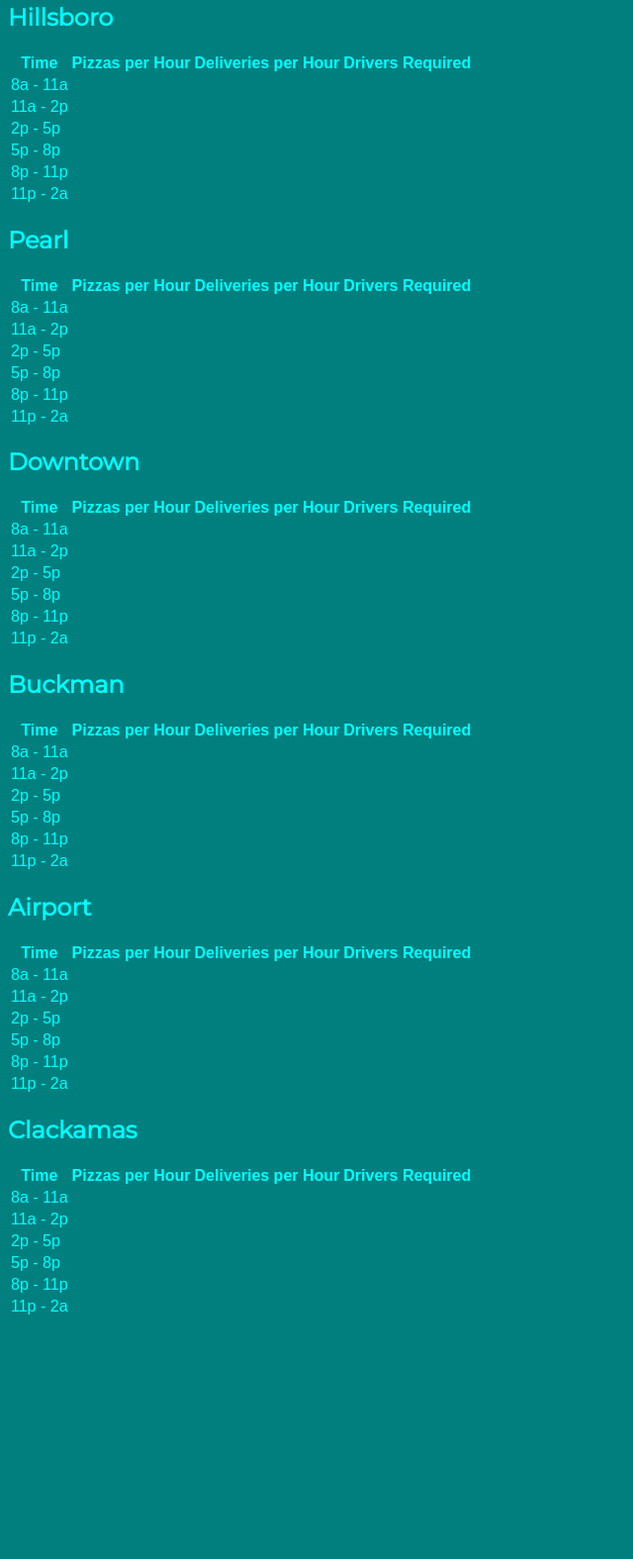
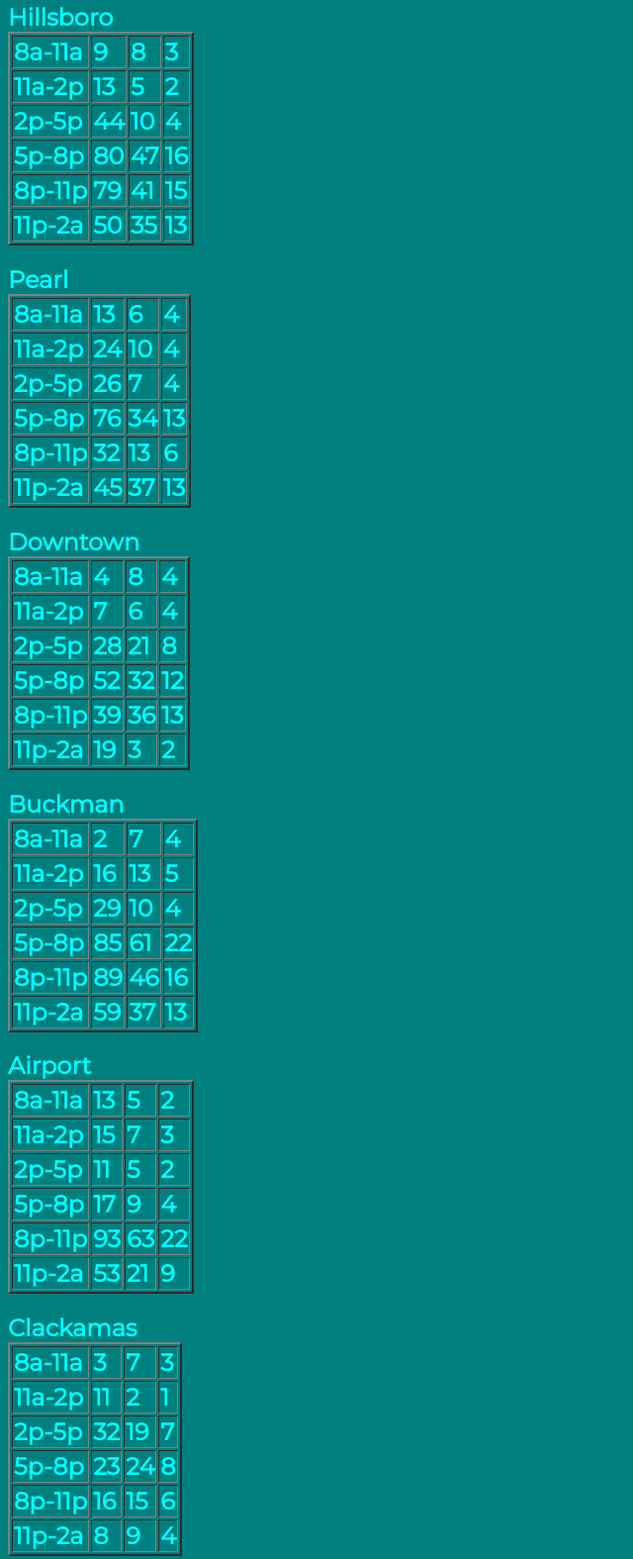
Before and after one commit to CharlesEmrich/Code-201, a plain HTML site: page Week2/Pizza/sales-data.html in a window 1280 px wide. Shown: the part 122-1697 px from the top of the page at 99% size, without its empty margins (0-640 px from the left). Before the commit the page ends 1462 px from the top, so only its background shows below. Drawn offline with nearby package versions, Linux system fonts and the light colour scheme.

Commit message:
everything works except tables render twice each. looking into that

```diff
--- /dev/null
+++ b/Week2/Pizza/ablegen.js
@@ -0,0 +1,6 @@
+Hillsboro.generateTable();
+Pearl.generateTable();
+Downtown.generateTable();
+Buckman.generateTable();
+Airport.generateTable();
+Clackamas.generateTable();
--- a/Week2/Pizza/data-model.js
+++ b/Week2/Pizza/data-model.js
@@ -107,7 +107,7 @@ function Store (loc,pizzasByShift,deliveriesByShift) {
   //Make a table out of by-Shift data
   this.generateTable = function () {
     //Reference for the body section
-    var body = document.getElementById('tablezone');
+    var tblParent = document.getElementById('salesTable'+loc);
     // create a table element and a tbody element
     var tbl = document.createElement('table');
     var tblBody = document.createElement('tbody');
@@ -142,7 +142,7 @@ function Store (loc,pizzasByShift,deliveriesByShift) {
   // put the <tbody> in the <table>
     tbl.appendChild(tblBody);
   // appends <table> into <body>
-    body.appendChild(tbl);
+    tblParent.appendChild(tbl);
   // sets the border attribute of tbl to 2;
     tbl.setAttribute('border', '2');
   };
@@ -154,48 +154,31 @@ var Hillsboro = new Store(
   [[0,4],[0,7],[2,15],[15,35],[12,31],[5,20]],
   [[0,4],[0,4],[1,4],[3,8],[5,12],[5,11]]
 );
-Hillsboro.generateTable();
-// var Pearl = new Store(
-//   'Pearl',
-//   [[1,7],[5,9],[2,13],[18,32],[5,12],[8,20]],
-//   [[1,3],[2,8],[1,6],[3,9],[1,3],[6,16]]
-// );
-// Pearl.generateTable();
-// var Downtown = new Store(
-//   'Downtown',
-//   [[0,4],[0,7],[2,15],[10,26],[8,22],[0,8]],
-//   [[0,4],[0,4],[1,4],[4,6],[7,15],[0,2]]
-// );
-// Downtown.generateTable();
-// var Buckman = new Store(
-//   'Buckman',
-//   [[0,4],[0,7],[5,15],[25,39],[22,36],[16,31]],
-//   [[0,4],[0,4],[0,4],[13,18],[5,22],[5,21]]
-// );
-// Buckman.generateTable();
-// var Airport = new Store(
-//   'Airport',
-//   [[2,7],[3,9],[1,5],[5,13],[22,42],[15,21]],
-//   [[0,0],[0,0],[0,0],[0,0],[0,0],[0,0]]
-//   );
-// Airport.generateTable();
-// var Clackamas = new Store(
-//   'Clackamas',
-//   [[0,4],[0,7],[2,15],[6,19],[4,8],[2,5]],
-//   [[0,4],[0,4],[1,4],[5,9],[2,5],[2,4]]
-// );
-// Clackamas.generateTable();
-
-// Calculate Odysseys
-
-// var Odysseys = 7 * (sumPizzas(Hillsboro.pizzas) +
-// sumPizzas(Pearl.pizzas) +
-// sumPizzas(Downtown.pizzas) +
-// sumPizzas(Buckman.pizzas) +
-// sumPizzas(Airport.pizzas) +
-// sumPizzas(Clackamas.pizzas));
-//
-// document.getElementById('Odysseys').textContent = Odysseys;
+var Pearl = new Store(
+  'Pearl',
+  [[1,7],[5,9],[2,13],[18,32],[5,12],[8,20]],
+  [[1,3],[2,8],[1,6],[3,9],[1,3],[6,16]]
+);
+var Downtown = new Store(
+  'Downtown',
+  [[0,4],[0,7],[2,15],[10,26],[8,22],[0,8]],
+  [[0,4],[0,4],[1,4],[4,6],[7,15],[0,2]]
+);
+var Buckman = new Store(
+  'Buckman',
+  [[0,4],[0,7],[5,15],[25,39],[22,36],[16,31]],
+  [[0,4],[0,4],[0,4],[13,18],[5,22],[5,21]]
+);
+var Airport = new Store(
+  'Airport',
+  [[2,7],[3,9],[1,5],[5,13],[22,42],[15,21]],
+  [[0,0],[0,0],[0,0],[0,0],[0,0],[0,0]]
+  );
+var Clackamas = new Store(
+  'Clackamas',
+  [[0,4],[0,7],[2,15],[6,19],[4,8],[2,5]],
+  [[0,4],[0,4],[1,4],[5,9],[2,5],[2,4]]
+);
 
 //Location object literal examples
 
--- a/Week2/Pizza/sales-data.html
+++ b/Week2/Pizza/sales-data.html
@@ -9,285 +9,19 @@
     <h1>Pizza 3001</h1>
     <h3>Sales Data</h3>
 
-    <h2>Hillsboro</h2>
-    <table id='salesTableHillsboro'>
-      <tr>
-        <th scope='col'>Time</th>
-        <th scope='col'>Pizzas per Hour</th>
-        <th scope='col'>Deliveries per Hour</th>
-        <th scope='col'>Drivers Required</th>
-      </tr>
-      <tr>
-        <td> 8a - 11a</td>
-        <td></td>
-        <td></td>
-        <td></td>
-      </tr>
-      <tr>
-        <td> 11a - 2p</td>
-        <td></td>
-        <td></td>
-        <td></td>
-      </tr>
-      <tr>
-        <td> 2p - 5p</td>
-        <td></td>
-        <td></td>
-        <td></td>
-      </tr>
-      <tr>
-        <td> 5p - 8p</td>
-        <td></td>
-        <td></td>
-        <td></td>
-      </tr>
-      <tr>
-        <td> 8p - 11p</td>
-        <td></td>
-        <td></td>
-        <td></td>
-      </tr>
-      <tr>
-        <td> 11p - 2a</td>
-        <td></td>
-        <td></td>
-        <td></td>
-      </tr>
-    </table>
+    <h2 id='salesTableHillsboro'>Hillsboro</h2>
 
-    <h2>Pearl</h2>
-    <table id='salesTablePearl'>
-      <tr>
-        <th scope='col'>Time</th>
-        <th scope='col'>Pizzas per Hour</th>
-        <th scope='col'>Deliveries per Hour</th>
-        <th scope='col'>Drivers Required</th>
-      </tr>
-      <tr>
-        <td> 8a - 11a</td>
-        <td></td>
-        <td></td>
-        <td></td>
-      </tr>
-      <tr>
-        <td> 11a - 2p</td>
-        <td></td>
-        <td></td>
-        <td></td>
-      </tr>
-      <tr>
-        <td> 2p - 5p</td>
-        <td></td>
-        <td></td>
-        <td></td>
-      </tr>
-      <tr>
-        <td> 5p - 8p</td>
-        <td></td>
-        <td></td>
-        <td></td>
-      </tr>
-      <tr>
-        <td> 8p - 11p</td>
-        <td></td>
-        <td></td>
-        <td></td>
-      </tr>
-      <tr>
-        <td> 11p - 2a</td>
-        <td></td>
-        <td></td>
-        <td></td>
-      </tr>
-    </table>
+    <h2 id='salesTablePearl'>Pearl</h2>
 
-    <h2>Downtown</h2>
-    <table id='salesTableDowntown'>
-      <tr>
-        <th scope='col'>Time</th>
-        <th scope='col'>Pizzas per Hour</th>
-        <th scope='col'>Deliveries per Hour</th>
-        <th scope='col'>Drivers Required</th>
-      </tr>
-      <tr>
-        <td> 8a - 11a</td>
-        <td></td>
-        <td></td>
-        <td></td>
-      </tr>
-      <tr>
-        <td> 11a - 2p</td>
-        <td></td>
-        <td></td>
-        <td></td>
-      </tr>
-      <tr>
-        <td> 2p - 5p</td>
-        <td></td>
-        <td></td>
-        <td></td>
-      </tr>
-      <tr>
-        <td> 5p - 8p</td>
-        <td></td>
-        <td></td>
-        <td></td>
-      </tr>
-      <tr>
-        <td> 8p - 11p</td>
-        <td></td>
-        <td></td>
-        <td></td>
-      </tr>
-      <tr>
-        <td> 11p - 2a</td>
-        <td></td>
-        <td></td>
-        <td></td>
-      </tr>
-    </table>
+    <h2 id='salesTableDowntown'>Downtown</h2>
 
-    <h2>Buckman</h2>
-    <table id='salesTableBuckman'>
-      <tr>
-        <th scope='col'>Time</th>
-        <th scope='col'>Pizzas per Hour</th>
-        <th scope='col'>Deliveries per Hour</th>
-        <th scope='col'>Drivers Required</th>
-      </tr>
-      <tr>
-        <td> 8a - 11a</td>
-        <td></td>
-        <td></td>
-        <td></td>
-      </tr>
-      <tr>
-        <td> 11a - 2p</td>
-        <td></td>
-        <td></td>
-        <td></td>
-      </tr>
-      <tr>
-        <td> 2p - 5p</td>
-        <td></td>
-        <td></td>
-        <td></td>
-      </tr>
-      <tr>
-        <td> 5p - 8p</td>
-        <td></td>
-        <td></td>
-        <td></td>
-      </tr>
-      <tr>
-        <td> 8p - 11p</td>
-        <td></td>
-        <td></td>
-        <td></td>
-      </tr>
-      <tr>
-        <td> 11p - 2a</td>
-        <td></td>
-        <td></td>
-        <td></td>
-      </tr>
-    </table>
+    <h2 id='salesTableBuckman'>Buckman</h2>
 
-    <h2>Airport</h2>
-    <table id='salesTableAirport'>
-      <tr>
-        <th scope='col'>Time</th>
-        <th scope='col'>Pizzas per Hour</th>
-        <th scope='col'>Deliveries per Hour</th>
-        <th scope='col'>Drivers Required</th>
-      </tr>
-      <tr>
-        <td> 8a - 11a</td>
-        <td></td>
-        <td></td>
-        <td></td>
-      </tr>
-      <tr>
-        <td> 11a - 2p</td>
-        <td></td>
-        <td></td>
-        <td></td>
-      </tr>
-      <tr>
-        <td> 2p - 5p</td>
-        <td></td>
-        <td></td>
-        <td></td>
-      </tr>
-      <tr>
-        <td> 5p - 8p</td>
-        <td></td>
-        <td></td>
-        <td></td>
-      </tr>
-      <tr>
-        <td> 8p - 11p</td>
-        <td></td>
-        <td></td>
-        <td></td>
-      </tr>
-      <tr>
-        <td> 11p - 2a</td>
-        <td></td>
-        <td></td>
-        <td></td>
-      </tr>
-    </table>
+    <h2 id='salesTableAirport'>Airport</h2>
 
-    <h2>Clackamas</h2>
-    <table id='salesTableClackamas'>
-      <tr>
-        <th scope='col'>Time</th>
-        <th scope='col'>Pizzas per Hour</th>
-        <th scope='col'>Deliveries per Hour</th>
-        <th scope='col'>Drivers Required</th>
-      </tr>
-      <tr>
-        <td> 8a - 11a</td>
-        <td></td>
-        <td></td>
-        <td></td>
-      </tr>
-      <tr>
-        <td> 11a - 2p</td>
-        <td></td>
-        <td></td>
-        <td></td>
-      </tr>
-      <tr>
-        <td> 2p - 5p</td>
-        <td></td>
-        <td></td>
-        <td></td>
-      </tr>
-      <tr>
-        <td> 5p - 8p</td>
-        <td></td>
-        <td></td>
-        <td></td>
-      </tr>
-      <tr>
-        <td> 8p - 11p</td>
-        <td></td>
-        <td></td>
-        <td></td>
-      </tr>
-      <tr>
-        <td> 11p - 2a</td>
-        <td></td>
-        <td></td>
-        <td></td>
-      </tr>
-    </table>
+    <h2  id='salesTableClackamas'>Clackamas</h2>
 
-
-<script src='jquery-1.12.3.min.js'></script>
 <script src='data-model.js'></script>
-<!-- <script src='tablegen.js'></script> -->
+<script src="ablegen.js" charset="utf-8"></script>
   </body>
 </html>
```
Also changed, not shown: Week2/Pizza/advent.js (added, +19 -0 lines), Week2/Pizza/index.html (+2 -2 lines).
